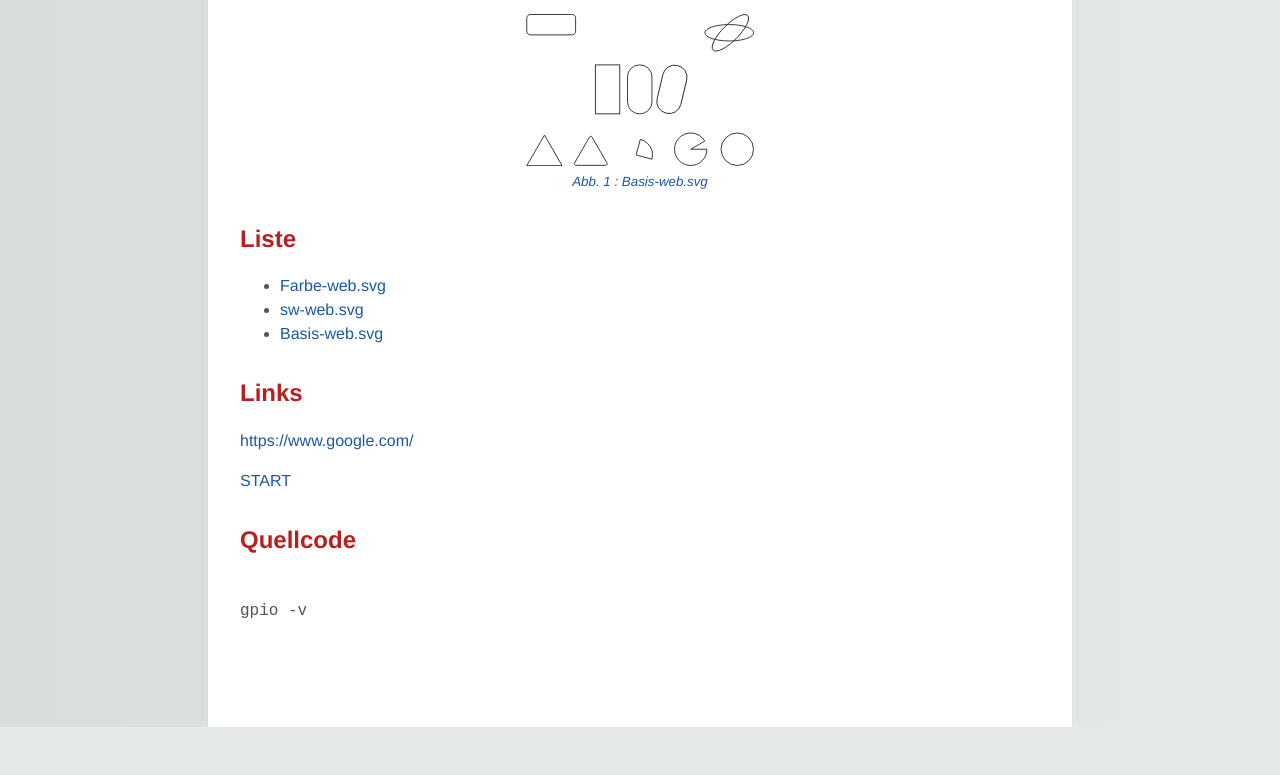
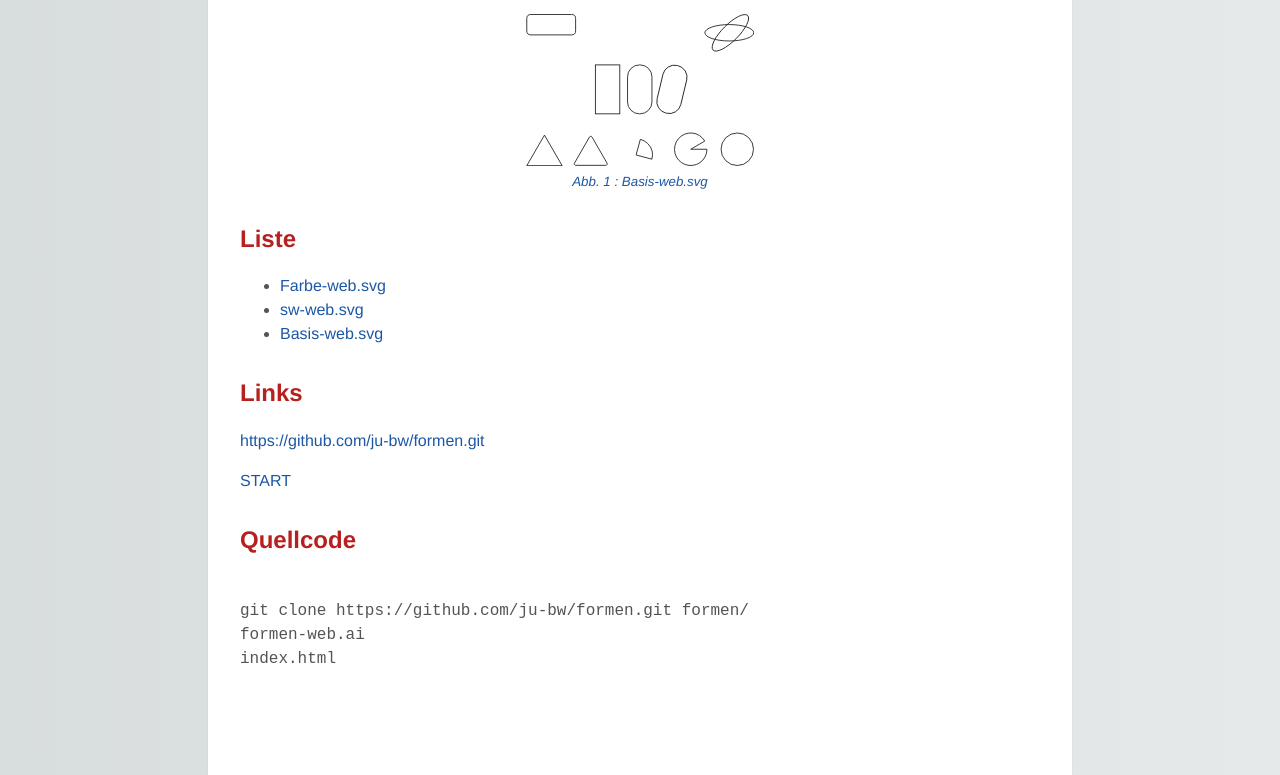
Before and after one commit to ju-bw/formen, a plain HTML site: page index.html in a window 1280 px wide. Shown: the part 759-1534 px from the top of the page. Before the commit the page ends 1486 px from the top, so only its background shows below. Drawn offline with Linux system fonts and the light colour scheme.

Commit message:
formen-web.ai

```diff
--- a/index.html
+++ b/index.html
@@ -34,11 +34,13 @@
     <li><a href="images/Basis-web.svg">Basis-web.svg</a></li>
   </ul>
   <h2>Links</h2>
-  <p><a href="https://www.google.com/" class="uri">https://www.google.com/</a></p>
+  <p><a href="https://github.com/ju-bw/formen.git" class="uri">https://github.com/ju-bw/formen.git</a></p>
   <a href="#" title="Start">START</a>
   <h2>Quellcode</h2>
   <pre><code>
-gpio -v
+git clone https://github.com/ju-bw/formen.git formen/
+formen-web.ai
+index.html
   </code></pre>
 </section>
 </body>
```
Also changed, not shown: 1 other file.
